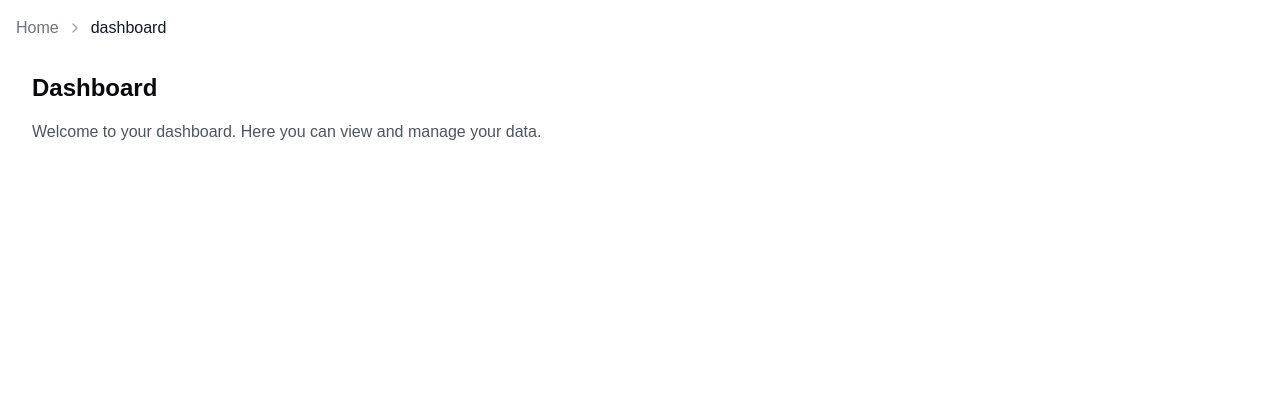
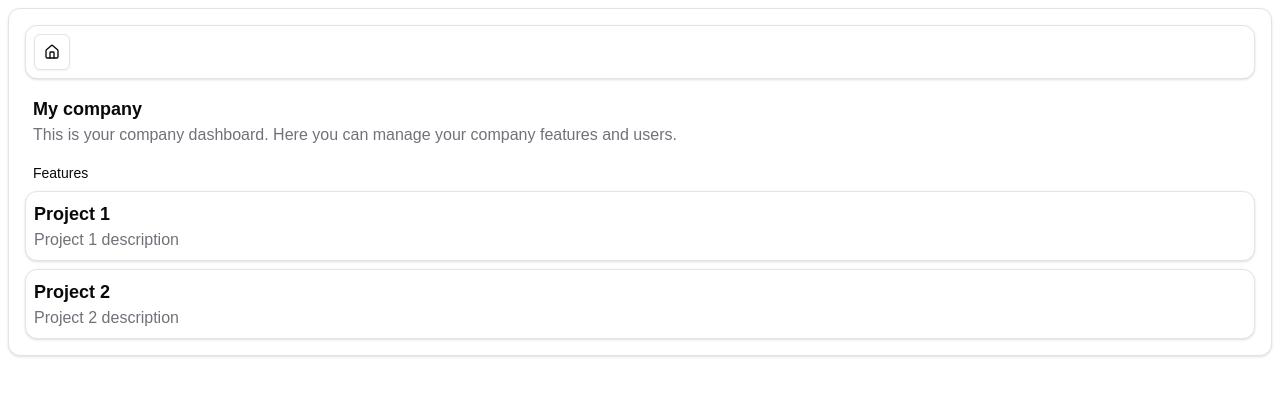
Before and after one commit to cechecco/veda, a Next.js app in the folder veda/: page /dashboard in a window 1280 px wide. Shown: the top 396 px of the page. Built offline with nearby package versions, Linux system fonts and the light colour scheme.

Commit message:
add fake data fetch AND improve breadcrumb

```diff
--- /dev/null
+++ b/veda/app/dashboard/Breadcrumb.tsx
@@ -0,0 +1,31 @@
+import React from 'react';
+import { Feature } from './actions';
+import { Card } from '@/components/ui/card';
+import { Button } from '@/components/ui/button';
+import { Home } from 'lucide-react';
+
+interface BreadcrumbProps {
+  breadcrumb: Feature[];
+  setParentId: (id: string | null) => void;
+}
+
+const Breadcrumb: React.FC<BreadcrumbProps> = ({ breadcrumb, setParentId }) => {
+  return (
+    <Card className='flex gap-2 items-center p-2 m-2'>
+      <Button variant="outline" size="icon" onClick={() => setParentId(null)}>
+        <Home className="h-4 w-4" />
+      </Button>
+      {breadcrumb.length > 0 && <p>/</p>}
+      {breadcrumb.map((feature, index) => (
+        <>
+          <Button key={feature.id} variant="outline" onClick={() => setParentId(feature.id)}>
+            {feature.name}
+         </Button>
+          {index !== breadcrumb.length - 1 && <p>/</p>}
+        </>
+      ))}
+    </Card>
+  );
+};
+
+export default Breadcrumb;
--- a/veda/app/dashboard/[project]/[...feature]/page.tsx
+++ /dev/null
@@ -1,12 +0,0 @@
-import React from "react";
-
-const FeaturePage: React.FC = () => {
-  return (
-    <div className="p-4">
-      <h1 className="text-2xl font-bold mb-4">Feature Page</h1>
-      <p className="text-gray-600">This is a simple feature page component.</p>
-    </div>
-  );
-};
-
-export default FeaturePage;
--- a/veda/app/dashboard/[project]/page.tsx
+++ /dev/null
@@ -1,12 +0,0 @@
-import React from "react";
-
-const ProjectPage: React.FC = () => {
-  return (
-    <div className="p-4">
-      <h1 className="text-2xl font-bold mb-4">Project Dashboard</h1>
-      <p className="text-gray-600">Welcome to your project dashboard. Here you can view and manage your project details.</p>
-    </div>
-  );
-};
-
-export default ProjectPage;
--- /dev/null
+++ b/veda/app/dashboard/actions.tsx
@@ -0,0 +1,51 @@
+"use server"
+
+export interface Feature {
+    id: string
+    name: string
+    description: string
+    parentId: string | null
+}
+
+const data: Feature[] = [
+    {
+        id: "333",
+        name: "Project 1",
+        description: "Project 1 description",
+        parentId: null
+    },
+    {
+        id: "444",
+        name: "Project 2",
+        description: "Project 2 description",
+        parentId: null
+    },
+    {
+        id: "777",
+        name: "Feature 1",
+        description: "Feature 1 description",
+        parentId: "333"
+    },
+    {
+        id: "888",
+        name: "Feature 2",
+        description: "Feature 2 description",
+        parentId: "333"
+    },
+    {
+        id: "999",
+        name: "Feature 3",
+        description: "Feature 3 description",
+        parentId: "444"
+    }
+]
+
+const getFeature = async (id: string): Promise<Feature | null> => {
+    return data.find(feature => feature.id === id) || null
+}
+
+const getFeatures = async (parentId: string | null): Promise<Feature[]> => {
+    return data.filter(feature => feature.parentId === parentId)
+}
+
+export { getFeature, getFeatures }
--- a/veda/app/dashboard/breadcrumb.tsx
+++ /dev/null
@@ -1,44 +0,0 @@
-"use client"
-
-import React from "react";
-import { usePathname } from "next/navigation";
-import Link from "next/link";
-import { ChevronRight } from "lucide-react";
-
-const Breadcrumb: React.FC = () => {
-  const pathname = usePathname();
-  const paths = pathname.split("/").filter((path) => path);
-
-  return (
-    <nav aria-label="Breadcrumb" className="mb-4">
-      <ol className="flex items-center space-x-2">
-        <li>
-          <Link href="/" className="text-gray-500 hover:text-gray-700">
-            Home
-          </Link>
-        </li>
-        {paths.map((path, index) => {
-          const href = `/${paths.slice(0, index + 1).join("/")}`;
-          const isLast = index === paths.length - 1;
-
-          return (
-            <React.Fragment key={path}>
-              <ChevronRight className="h-4 w-4 text-gray-400" />
-              <li>
-                {isLast ? (
-                  <span className="font-medium text-gray-900">{path}</span>
-                ) : (
-                  <Link href={href} className="text-gray-500 hover:text-gray-700">
-                    {path}
-                  </Link>
-                )}
-              </li>
-            </React.Fragment>
-          );
-        })}
-      </ol>
-    </nav>
-  );
-};
-
-export default Breadcrumb;
--- a/veda/app/dashboard/layout.tsx
+++ /dev/null
@@ -1,13 +0,0 @@
-import React from "react";
-import Breadcrumb from "./breadcrumb";
-
-const DashboardLayout: React.FC<{ children: React.ReactNode }> = ({ children }) => {
-  return (
-    <div className="p-4">
-      <Breadcrumb />
-      {children}
-    </div>
-  );
-};
-
-export default DashboardLayout;
--- a/veda/app/dashboard/page.tsx
+++ b/veda/app/dashboard/page.tsx
@@ -1,11 +1,68 @@
-import React from "react"
+"use client"
+
+import React, { useEffect, useState } from "react"
+import { Feature, getFeature, getFeatures } from "./actions"
+import Breadcrumb from './Breadcrumb';
+import { Card } from "@/components/ui/card";
 
 const DashboardPage: React.FC = () => {
+
+  const [parentId, setParentId] = useState<string | null>(null)
+
+  const [feature, setFeature] = useState<Feature | null>(null)
+  const [subFeatures, setSubFeatures] = useState<Feature[]>([])
+
+  const [breadcrumb, setBreadcrumb] = useState<Feature[]>([])
+
+  useEffect(() => {
+    const fetchFeatures = async () => {
+      const feature = parentId ? await getFeature(parentId) : null
+      const subFeatures = await getFeatures(parentId)
+      setFeature(feature)
+      setSubFeatures(subFeatures)
+    }
+    fetchFeatures()
+  }, [parentId])
+
+  useEffect(() => {
+    if (feature) {
+      const featureIndex = breadcrumb.findIndex(item => item.id === feature.id);
+      if (featureIndex !== -1) {
+        setBreadcrumb(prevBreadcrumb => prevBreadcrumb.slice(featureIndex, prevBreadcrumb.length - 1));
+      } else {
+        setBreadcrumb(prevBreadcrumb => [...prevBreadcrumb, feature]);
+      }
+    } else {
+      setBreadcrumb([])
+    }
+  }, [feature])
+
   return (
-    <div className="p-4">
-      <h1 className="text-2xl font-bold mb-4">Dashboard</h1>
-      <p className="text-gray-600">Welcome to your dashboard. Here you can view and manage your data.</p>
-    </div>
+    <Card className="p-2 m-2">
+      <Breadcrumb breadcrumb={breadcrumb} setParentId={setParentId} />
+      {
+        feature ? (
+          <div className="p-2 m-2">
+            <p className="text-lg font-bold">{feature.name}</p>
+            <p className="text-muted-foreground">{feature.description}</p>
+          </div>
+        ) : (
+          <div className="p-2 m-2">
+            <p className="text-lg font-bold">My company</p>
+            <p className="text-muted-foreground">This is your company dashboard. Here you can manage your company features and users.</p>
+          </div>
+        )
+      }
+      <p className="font -bold text-sm pl-4">Features</p>
+      {
+        subFeatures.map(feature => (
+          <Card key={feature.id} onClick={() => setParentId(feature.id)} className="p-2 m-2">
+            <p className="text-lg font-bold">{feature.name}</p>
+            <p className="text-muted-foreground">{feature.description}</p>
+          </Card>
+        ))
+      }
+    </Card>
   )
 }
 
--- a/veda/package.json
+++ b/veda/package.json
@@ -51,6 +51,7 @@
     "react-day-picker": "^8.10.1",
     "react-dom": "^18",
     "react-hook-form": "^7.53.0",
+    "react-icons": "^5.3.0",
     "react-resizable-panels": "^2.1.4",
     "recharts": "^2.13.0",
     "sonner": "^1.5.0",
```
Also changed, not shown: 1 other file (tests, documents, lock files or other folders).
